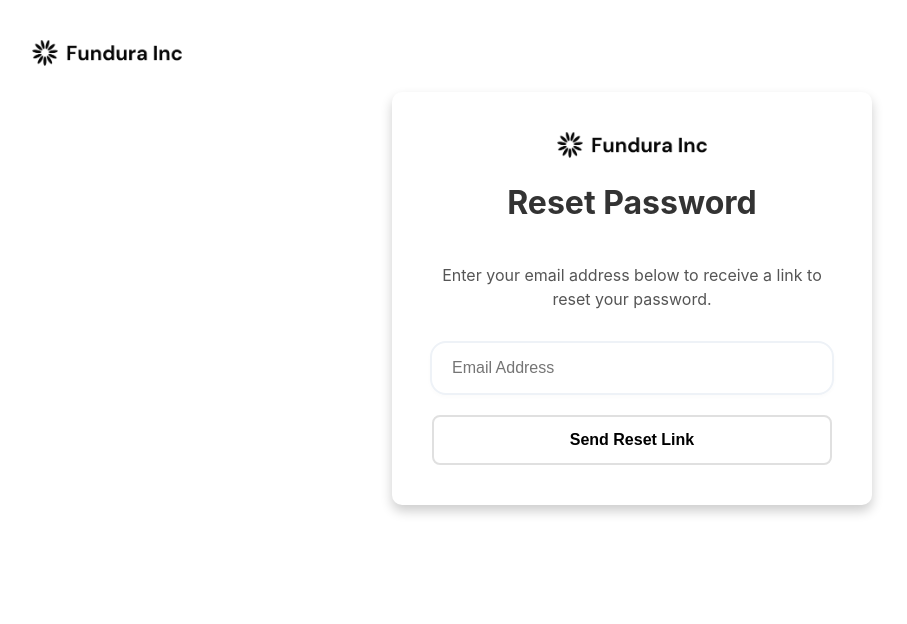
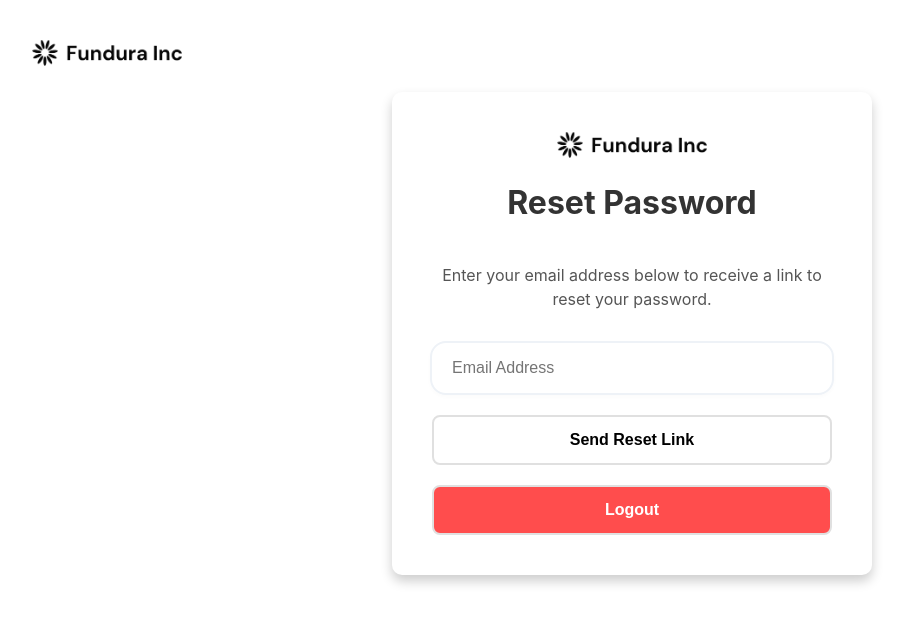
Before and after one commit to heiicha/hypotanius-homework-helper, a React (Vite) app: page /forgot in a window 1280 px wide. Shown: the top 624 px of the page, without its empty margins (8-915 px from the left). Built offline with nearby package versions, Linux system fonts and the light colour scheme.

Commit message:
minor: added logout button

```diff
--- a/src/components/auth/Forgot.jsx
+++ b/src/components/auth/Forgot.jsx
@@ -1,5 +1,4 @@
 import React, { useState } from "react";
-import { createClient } from "@supabase/supabase-js";
 import { useNavigate } from "react-router-dom";
 import logo from "../../assets/logo.png";
 import { supabase } from "../../App";
@@ -16,6 +15,19 @@ function ForgotPassword() {
         console.error("Error:", error.message);
       } else {
         setIsSent(true);
+      }
+    } catch (error) {
+      console.error("Unexpected error:", error.message);
+    }
+  };
+
+  const handleLogout = async () => {
+    try {
+      const { error } = await supabase.auth.signOut();
+      if (error) {
+        console.error("Error logging out:", error.message);
+      } else {
+        navigate("/login");
       }
     } catch (error) {
       console.error("Unexpected error:", error.message);
@@ -125,12 +137,12 @@ function ForgotPassword() {
               fontWeight: "bold",
               transition: "background-color 0.3s ease",
             }}
-            onMouseOver={(e) =>
-              (e.currentTarget.style.backgroundColor = "#0056b3")
-            }
-            onMouseOut={(e) =>
-              (e.currentTarget.style.backgroundColor = "#007BFF")
-            }
+            // onMouseOver={(e) =>
+            //   (e.currentTarget.style.backgroundColor = "#0056b3")
+            // }
+            // onMouseOut={(e) =>
+            //   (e.currentTarget.style.backgroundColor = "#007BFF")
+            // }
           >
             Send Reset Link
           </button>
@@ -146,6 +158,30 @@ function ForgotPassword() {
               A password reset link has been sent to your email.
             </p>
           )}
+          <button
+            onClick={handleLogout}
+            style={{
+              marginTop: "20px",
+              width: "100%",
+              padding: "14px 20px",
+              backgroundColor: "#ff4d4d",
+              border: "2px solid #E0E0E0",
+              borderRadius: "8px",
+              color: "white",
+              cursor: "pointer",
+              fontSize: "16px",
+              fontWeight: "bold",
+              transition: "background-color 0.3s ease",
+            }}
+            onMouseOver={(e) =>
+              (e.currentTarget.style.backgroundColor = "#ff6666")
+            }
+            onMouseOut={(e) =>
+              (e.currentTarget.style.backgroundColor = "#ff4d4d")
+            }
+          >
+            Logout
+          </button>
         </div>
       </div>
     </>
```
